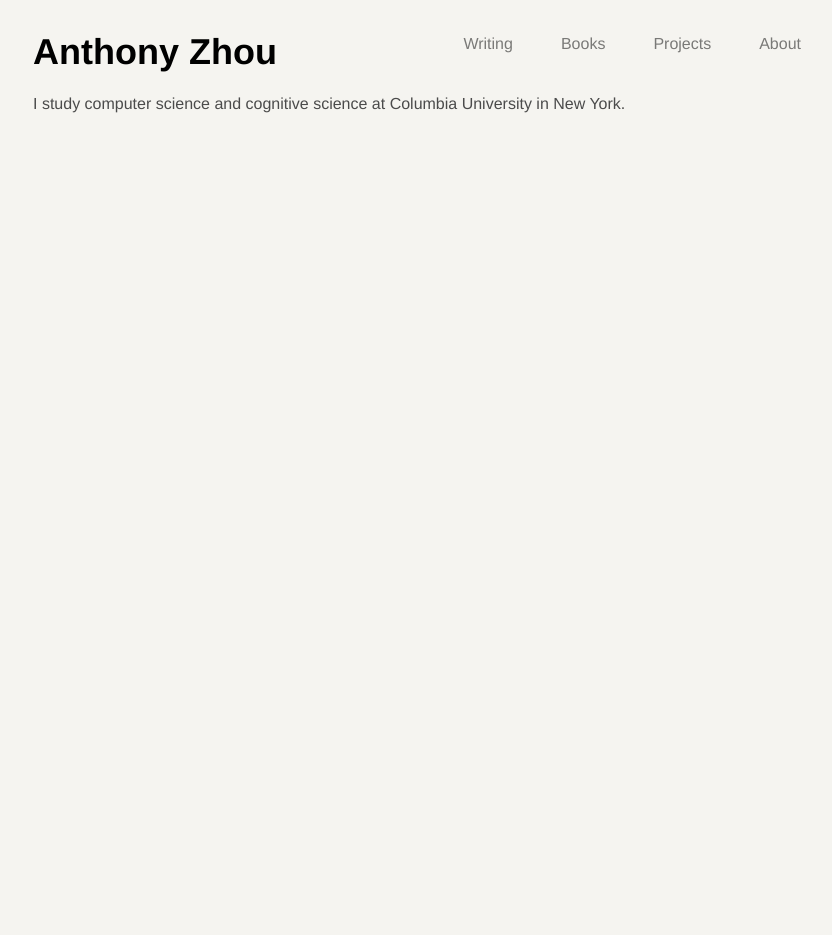
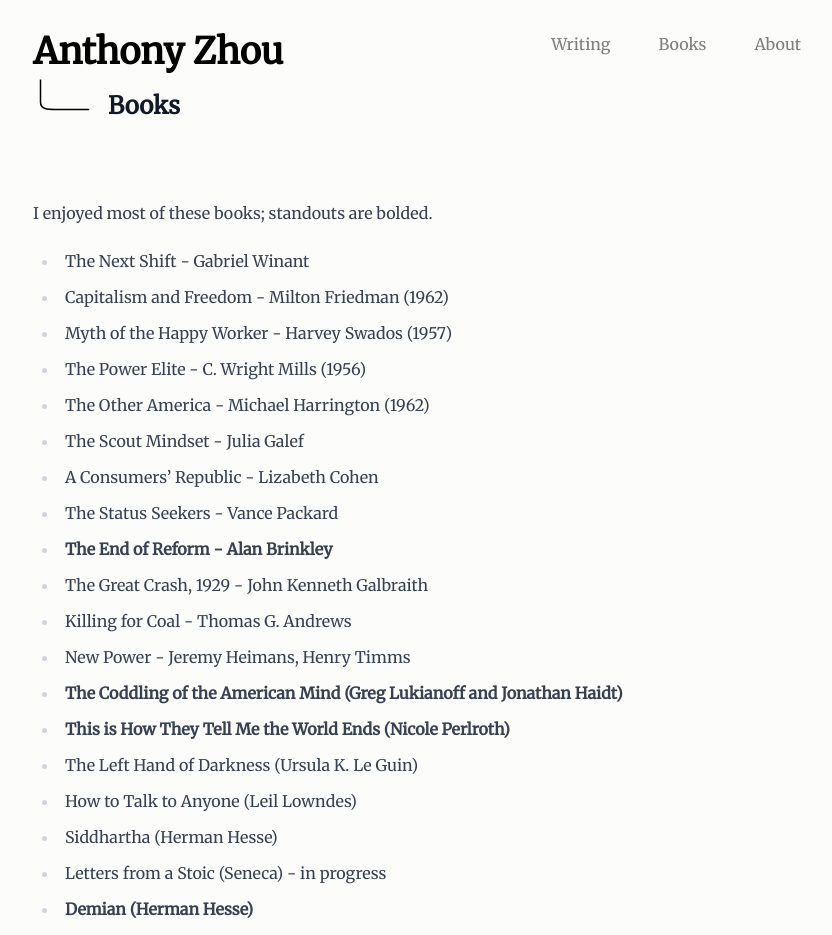
Before and after one commit to anthony-zhou/anthonyzhou.me, a Next.js app: page /books in a window 1280 px wide. Shown: the top 935 px of the page, without its empty margins (223-1055 px from the left). Before the commit the page ends 800 px from the top, so only its background shows below. Built offline with nearby package versions, Linux system fonts and the light colour scheme.

Commit message:
Update designs, typography, booklist

```diff
--- a/src/components/Header/Header.tsx
+++ b/src/components/Header/Header.tsx
@@ -1,12 +1,11 @@
 import React from 'react';
 import Link from 'next/link';
-import HorizontalLine from '@/widgets/HorizontalLine';
 
 export default function Header() {
   const links = [
     { href: '/writing', label: 'Writing' },
     { href: '/books', label: 'Books' },
-    { href: '/projects', label: 'Projects' },
+    // { href: '/projects', label: 'Projects' },
     { href: '/about', label: 'About' },
   ];
 
--- a/src/components/Layout/Layout.tsx
+++ b/src/components/Layout/Layout.tsx
@@ -3,7 +3,7 @@ import Header from '../Header';
 
 export default function Layout({ children }: { children: React.ReactNode }) {
   return (
-    <div className="container mx-auto md:px-64 px-5">
+    <div className="container mx-auto lg:px-64 px-5">
       <Header />
       <div>
         {children}
--- a/src/pages/_app.tsx
+++ b/src/pages/_app.tsx
@@ -2,6 +2,7 @@ import React from 'react';
 import '@/styles/globals.css';
 import type { AppProps } from 'next/app';
 // import { Righteous } from 'next/font/google';
+import { Merriweather } from 'next/font/google';
 
 // const righteous = Righteous({
 //   subsets: ['latin'],
@@ -9,16 +10,23 @@ import type { AppProps } from 'next/app';
 //   variable: '--font-righteous',
 // });
 
+const merriweather = Merriweather({
+  subsets: ['latin'],
+  weight: '400',
+  variable: '--font-merriweather',
+});
+
 // const roboto = Roboto({ subsets: ['latin'], weight: ['400'] });
 
 export default function App({ Component, pageProps }: AppProps) {
   return (
-    <main>
+    <main className={merriweather.className}>
       <style jsx global>
         {`
         :root {
-          background-color: #F5F4F0;
-          font-family: 'Helvetica Neue', Helvetica, Arial, ui-sans-serif, sans-serif;
+          background-color: #FCFCFA;
+          {/* font-family: 'Helvetica Neue', Helvetica, Arial, ui-sans-serif, sans-serif; */}
+          {/* font-family: 'Merriweather'; */}
         }
         `}
 
--- a/src/pages/about.tsx
+++ b/src/pages/about.tsx
@@ -1,36 +1,36 @@
 import React from 'react';
 import Image from 'next/image';
 import Layout from '@/components/Layout';
+import profileImage from '@/components/profile.jpg';
 import lshape from '@/components/L.svg';
 
 export default function About() {
   const paragraphs = [
-    "Occasionally, I'll mix things up a bit by blogging about my personal experiences and opinions. As a food lover, I hope this site will be like a nice big helping of my mom&rapos;s fried rice — sure, the ingredients don't always sound like they go together (probably because they're all leftovers from yesterday), but if you give it a try it just makes sense. Hopefully my articles on economics, psychology, and Florentine security guards will go together just as well as edamame and scallions and fajita chicken.",
+    "Occasionally, I'll mix things up a bit by blogging about my personal experiences and opinions. As a food lover, I hope this site will be like a nice big helping of my mom's fried rice — sure, the ingredients don't always sound like they go together (probably because they're all leftovers from yesterday), but if you give it a try it just makes sense. Hopefully my articles on economics, psychology, and Florentine security guards will go together just as well as edamame and scallions and fajita chicken.",
     'Maybe, though, there is a thread of sanity amidst the madness: thanks to modern psychology, we now know that "better" is a highly subjective experience, which depends mainly on your reference point. So making the world a better place requires that, in addition to technical skill, we must acquire an understanding of how humans think.',
     'Now that I have explained exactly nothing about the subject matter of this blog, here\'s a little about me: I am currently a college undergrad at Columbia University in New York.  In my free time, I like to play trumpet, piano, and guitar, rock climb, hike, travel, play soccer, hang out with friends, and eat fried rice (not always at the same time).',
-    `So that, in just under 300 words, is what you can expect from this website — I might come back later and revise this page if I ever decide to do a complete 180 and start blogging about fashion or something. For now, though, I will take a break and go eat some fajita chicken fried rice. If you ever want to chat, drop me a line at <a href="mailto:azhou.blog@gmail.com">azhou.blog@gmail.com</a>
-    !`,
+    'So that, in just under 300 words, is what you can expect from this website — I might come back later and revise this page if I ever decide to do a complete 180 and start blogging about fashion or something. For now, though, I will take a break and go eat some fajita chicken fried rice. If you ever want to chat, drop me a line at azhou.blog@gmail.com!',
   ];
 
   return (
     <Layout>
-      <div className="prose">
+      <div className="prose prose-lg">
         <div className="flex items-center">
           <Image src={lshape} alt="L-shaped" height={75} className="mt-0" />
           <h2 className="-mt-4">About</h2>
         </div>
 
+        <Image src={profileImage} alt="profile image" className="rounded-full w-1/2 float-left mr-5" />
         <p>
           Hi there!
           My name is Anthony Zhou and
           I believe that science and technology can be used to make the world a better place.
           Kumbaya!
-
         </p>
 
         <p>On this blog, I will mainly post two types of articles:</p>
 
-        <ul>
+        <ul className="lg:px-96">
           <li>
             <a href="/writing#essays">Essays</a>
           </li>
--- a/src/pages/books.tsx
+++ b/src/pages/books.tsx
@@ -1,12 +1,70 @@
 import React from 'react';
 
+import Image from 'next/image';
 import Layout from '@/components/Layout';
+import lshape from '@/components/L.svg';
 
 export default function Books() {
   return (
     <Layout>
-      <div className="text-[#4B4B4B]">
-        <div className="mb-5 mt-5">I study computer science and cognitive science at Columbia University in New York.</div>
+      <div className="prose">
+        <div className="flex items-center">
+          <Image src={lshape} alt="L-shaped" height={75} className="mt-0" />
+          <h2 className="-mt-4">Books</h2>
+        </div>
+        <div className="mb-5 mt-5">I enjoyed most of these books; standouts are bolded. </div>
+        <ul className="mb-10">
+          <li>The Next Shift - Gabriel Winant</li>
+          <li>Capitalism and Freedom - Milton Friedman (1962)</li>
+          <li>Myth of the Happy Worker - Harvey Swados (1957)</li>
+          <li>The Power Elite - C. Wright Mills (1956)</li>
+          <li>The Other America - Michael Harrington (1962)</li>
+          <li>The Scout Mindset - Julia Galef</li>
+          <li>A Consumers’ Republic - Lizabeth Cohen</li>
+          <li>The Status Seekers - Vance Packard</li>
+          <li><b>The End of Reform - Alan Brinkley</b></li>
+          <li>The Great Crash, 1929 - John Kenneth Galbraith</li>
+          <li>Killing for Coal - Thomas G. Andrews</li>
+          <li>New Power - Jeremy Heimans, Henry Timms</li>
+          <li><b>The Coddling of the American Mind (Greg Lukianoff and Jonathan Haidt)</b></li>
+          <li><b>This is How They Tell Me the World Ends (Nicole Perlroth)</b></li>
+          <li>The Left Hand of Darkness (Ursula K. Le Guin)</li>
+          <li>How to Talk to Anyone (Leil Lowndes)</li>
+          <li>Siddhartha (Herman Hesse)</li>
+          <li>Letters from a Stoic (Seneca) - in progress</li>
+          <li><b>Demian (Herman Hesse)</b></li>
+          <li>On the Shortness of Life (Seneca)</li>
+          <li><b>Snow Crash (Neal Stephenson)</b></li>
+          <li>Principles (Ray Dalio)</li>
+          <li>Tools of Titans (Tim Ferriss)</li>
+          <li>How to Live (Derek Sivers)</li>
+          <li><b>Onward (Howard Schultz)</b></li>
+          <li>A Life on Our Planet (David Attenborough)</li>
+          <li>The Good Luck of Right Now (Matthew Quick)</li>
+          <li>The Tao of Pooh (Benjamin Hoff)</li>
+          <li>Catch-22 (Joseph Heller)</li>
+          <li>The Restaurant at the End of the Universe (Douglas Adams)</li>
+          <li>Hot, Flat, and Crowded (Thomas Friedman)</li>
+          <li>The Ministry for the Future (Kim Stanley Robinson)</li>
+          <li><b>Pride and Prejudice (Jane Austen)</b></li>
+          <li>Thinking in Bets (Annie Duke)</li>
+          <li><b>Crying in H Mart (Michelle Zauner)</b></li>
+          <li>Song of Solomon (Toni Morrison)</li>
+          <li>The Magicians (Lev Grossman)</li>
+          <li>The Alignment Problem (Brian Christian)</li>
+          <li>Tao Te Ching - Lao Tzu</li>
+          <li>Modern Romance - Aziz Ansari</li>
+          <li>Confessions - St. Augustine (Books 1-7)</li>
+          <li>Stillness is the Key - Ryan Holiday</li>
+          <li><b>The Art of Learning - Josh Waitzkin</b></li>
+          <li>How to Take Smart Notes - Sonke Ahrens</li>
+          <li><b>Cryptonomicon - Neal Stephenson</b></li>
+          <li>Excellent Sheep - William Deresiewicz</li>
+          <li>To Serve God and Wal-Mart - Bethany Moreton</li>
+          <li>Antifragile - Nassim Nicholas Taleb</li>
+          <li><b>Homo Deus - Yuval Noah Harari</b></li>
+          <li>Smarter Better Faster - Charles Duhigg</li>
+        </ul>
       </div>
     </Layout>
   );
--- a/src/pages/index.tsx
+++ b/src/pages/index.tsx
@@ -38,10 +38,21 @@ export default function Home({ allPostsData, tutorialsData }: HomeProps) {
   return (
     <Layout>
       <div className="text-[#4B4B4B]">
-        <div className="mb-5 mt-5">I study computer science and cognitive science at Columbia University in New York.</div>
-        <div className="mb-2">here are some of my projects:</div>
+        {/* <div className="border-2 border-black rounded-xl px-10 py-5 mt-5"> */}
+        <h1 className="text-xl font-bold mb-5">programmer, writer, student</h1>
+        <div className="mb-2">
+          I study
+          {' '}
+          computer science and cognitive science
+          {' '}
+          @
+          {' '}
+          Columbia.
+        </div>
 
-        <div className="ml-10">
+        <div className="mt-6">
+          <h2 className="text-2xl font-bold">projects</h2>
+          <div className="italic">what I&rsquo;ve been working on</div>
           {projects.map(({
             emoji, title, description, link,
           }) => (
@@ -55,6 +66,7 @@ export default function Home({ allPostsData, tutorialsData }: HomeProps) {
           ))}
 
         </div>
+        {/* </div> */}
 
         <div className="mt-6">
           <h2 className="text-2xl font-bold">essays</h2>
```
Also changed, not shown: src/components/profile.jpg (added).
